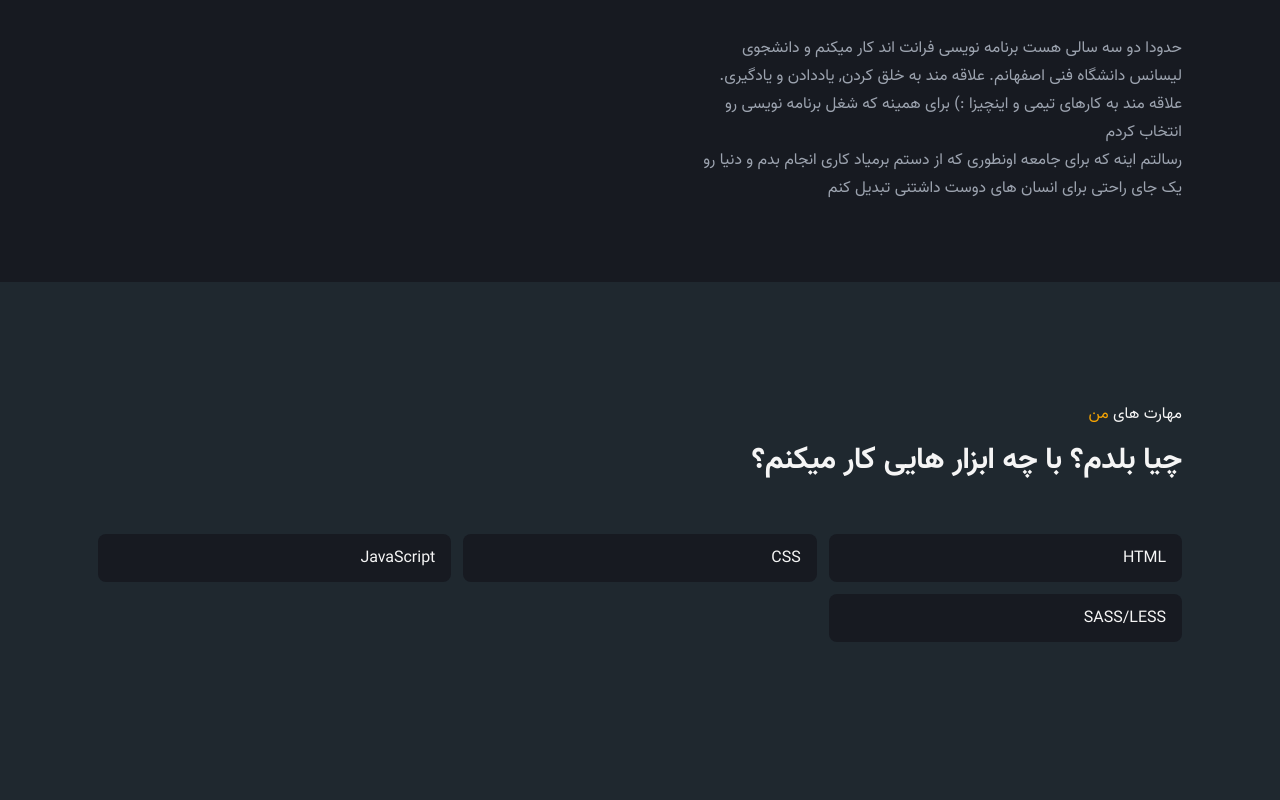
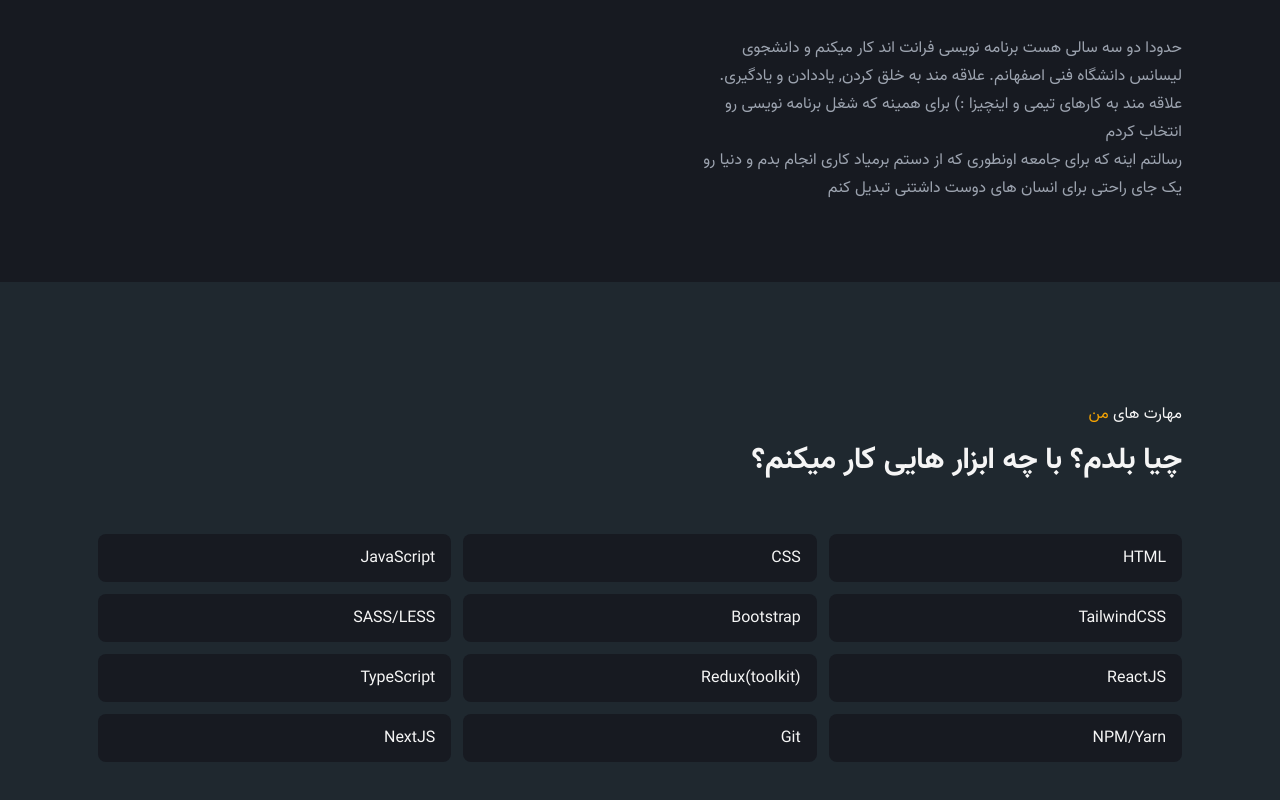
Before and after one commit to nafasebra/nafasebra-portfolio, a Next.js app: page / in a window 1280 px wide. Shown: the part 758-1558 px from the top of the page. Before the commit the page ends 1480 px from the top, so only its background shows below. Built offline with nearby package versions, Linux system fonts and the light colour scheme.

Commit message:
Add other skills to skill section

```diff
--- a/src/pages/index.tsx
+++ b/src/pages/index.tsx
@@ -67,7 +67,15 @@ function index() {
               <div className="py-3 px-4 text-light rounded-lg bg-dark-200">HTML</div>
               <div className="py-3 px-4 text-light rounded-lg bg-dark-200">CSS</div>
               <div className="py-3 px-4 text-light rounded-lg bg-dark-200">JavaScript</div>
+              <div className="py-3 px-4 text-light rounded-lg bg-dark-200">TailwindCSS</div>
+              <div className="py-3 px-4 text-light rounded-lg bg-dark-200">Bootstrap</div>
               <div className="py-3 px-4 text-light rounded-lg bg-dark-200">SASS/LESS</div>
+              <div className="py-3 px-4 text-light rounded-lg bg-dark-200">ReactJS</div>
+              <div className="py-3 px-4 text-light rounded-lg bg-dark-200">Redux(toolkit)</div>
+              <div className="py-3 px-4 text-light rounded-lg bg-dark-200">TypeScript</div>
+              <div className="py-3 px-4 text-light rounded-lg bg-dark-200">NPM/Yarn</div>
+              <div className="py-3 px-4 text-light rounded-lg bg-dark-200">Git</div>
+              <div className="py-3 px-4 text-light rounded-lg bg-dark-200">NextJS</div>
             </div>
           </Container>
         </section>
```
